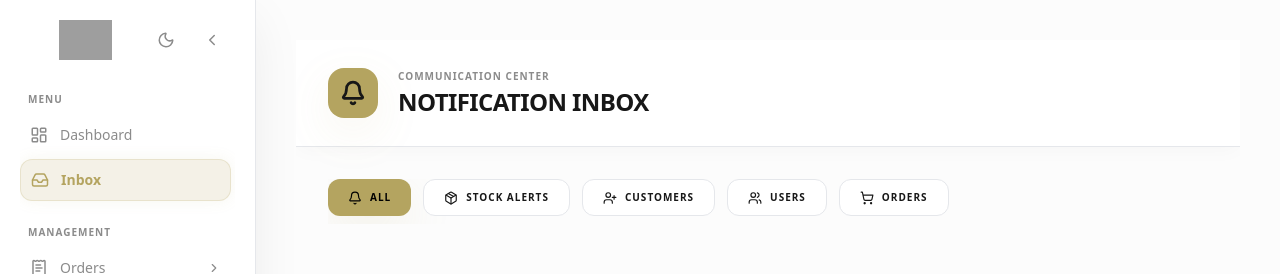
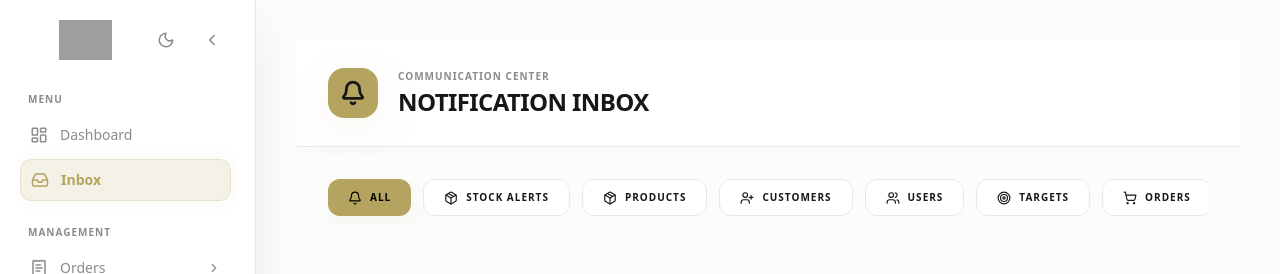
Before and after one commit to Hasalapera/SMS-Mehera, a React app in the folder frontend/: page /inbox in a window 1280 px wide. Shown: the top 274 px of the page. Built offline with nearby package versions, Linux system fonts and the light colour scheme; no server answers; sample sign-in values are in the browser's storage; grey boxes are pictures that could not be loaded; the HTML template or start-up script is replaced by a standard one.

Commit message:
Add 'product' and 'target' notification types with corresponding styles in Inbox component

```diff
--- a/frontend/src/pages/shared/Inbox.jsx
+++ b/frontend/src/pages/shared/Inbox.jsx
@@ -10,6 +10,7 @@ import {
   Loader2,
   TrendingDown,
   UserPlus,
+  Target,
 } from 'lucide-react';
 import { toast, Toaster } from 'react-hot-toast';
 import { useAuth } from '../context/AuthContext';
@@ -137,6 +138,12 @@ const Inbox = () => {
   // Icon, color, and background per notification type/severity
   const getNotificationConfig = (type, severity) => {
     const configs = {
+      product: {
+        icon: Package,
+        color: '#7c3aed',
+        bgColor: 'bg-violet-50/80 dark:bg-violet-900/20',
+        textColor: 'text-violet-800 dark:text-violet-200'
+      },
       stock: {
         icon: Package,
         color: '#b4a460',
@@ -154,6 +161,13 @@ const Inbox = () => {
         color: '#0ea5e9',
         bgColor: 'bg-sky-50/80 dark:bg-sky-900/20',
         textColor: 'text-sky-800 dark:text-sky-200'
+      },
+      target: {
+        icon: Target,
+        // Use primary theme color so styles follow the global CSS variables
+        color: 'var(--theme-primary)',
+        bgColor: 'bg-primary/10 dark:bg-primary/20',
+        textColor: 'text-primary dark:text-primary'
       },
       order: {
         icon: ShoppingCart,
@@ -225,9 +239,11 @@ const Inbox = () => {
         <div className="flex gap-3 mb-8 overflow-x-auto pb-2">
           {[
             { key: 'all', label: 'All', icon: Bell },
-            { key: 'stock', label: 'Stock Alerts', icon: Package },
+              { key: 'stock', label: 'Stock Alerts', icon: Package },
+              { key: 'product', label: 'Products', icon: Package },
             { key: 'customer', label: 'Customers', icon: UserPlus },
             { key: 'user', label: 'Users', icon: Users },
+            { key: 'target', label: 'Targets', icon: Target },
             { key: 'order', label: 'Orders', icon: ShoppingCart },
           ].map(tab => (
             <button
@@ -257,8 +273,8 @@ const Inbox = () => {
               const config = getNotificationConfig(notification.type, notification.severity);
               const IconComponent = config.icon;
               const notificationDateValue = notification.created_at || notification.createdAt;
-              const isThemeHighlightedMessage =
-                ['stock', 'customer', 'user', 'order'].includes(notification.type) || (notification.severity && notification.severity !== 'info');
+                const isThemeHighlightedMessage =
+                ['stock', 'product', 'target', 'customer', 'user', 'order'].includes(notification.type) || (notification.severity && notification.severity !== 'info');
               return (
                 <div
                   key={notification.notification_id}
```
